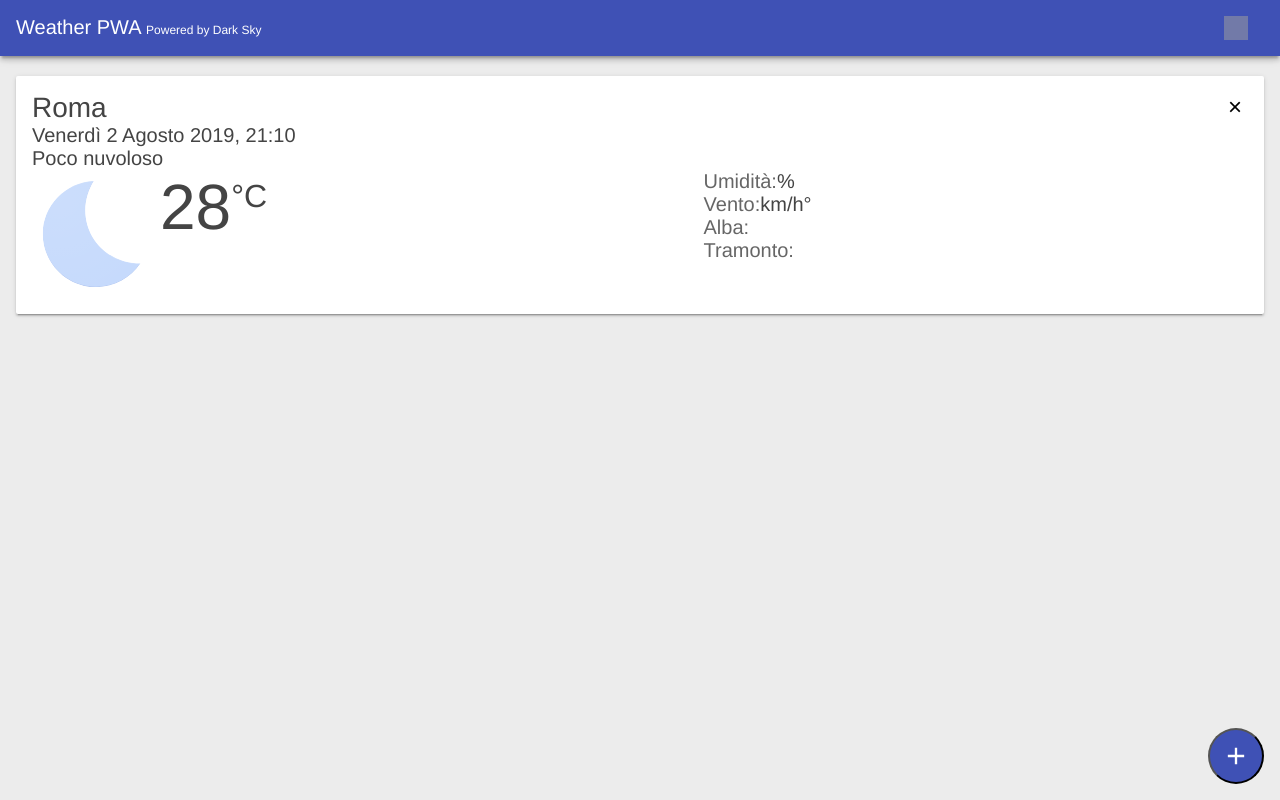
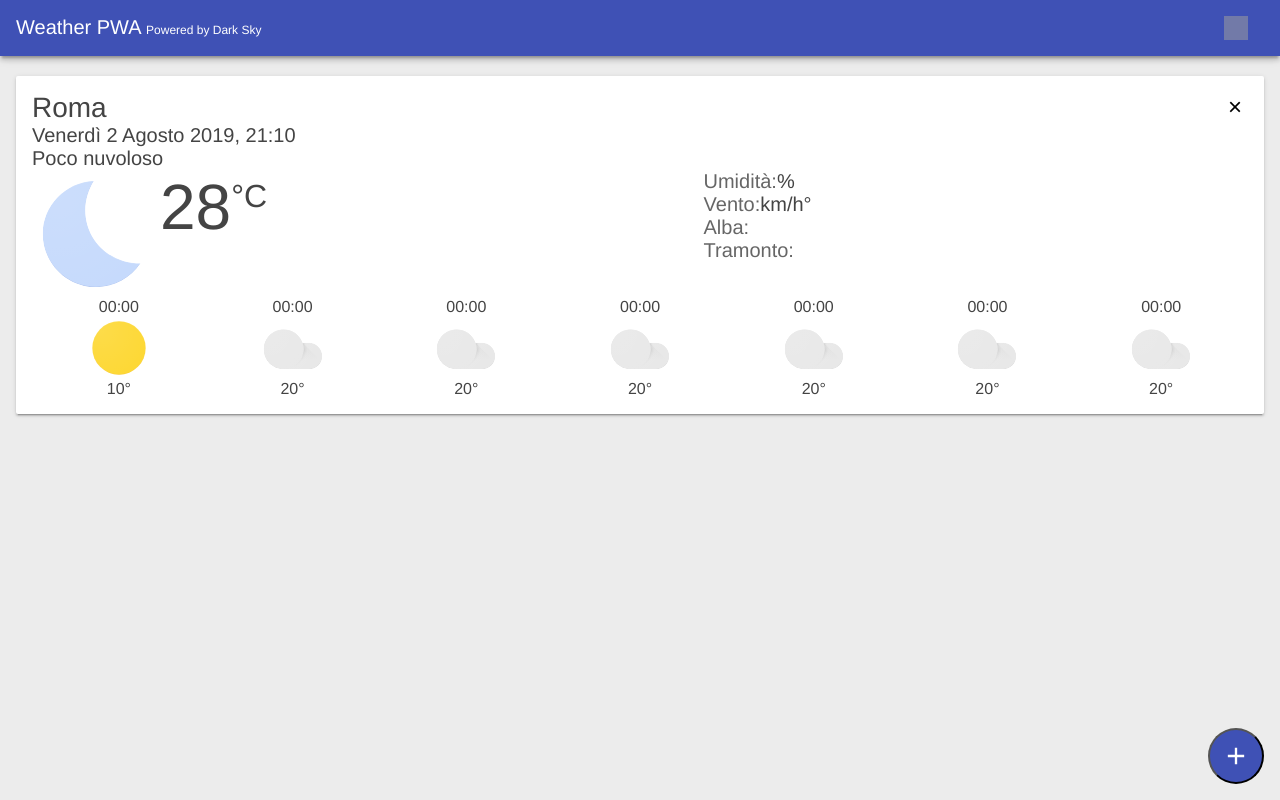
Before and after one commit to csarnataro/meteo, a Vue app: page / in a window 1280 px wide. Built offline with nearby package versions, Linux system fonts and the light colour scheme; grey boxes are pictures that could not be loaded; the HTML template or start-up script is replaced by a standard one.

Commit message:
Added 'Next days' components.

```diff
--- a/src/components/WeatherTemplate.vue
+++ b/src/components/WeatherTemplate.vue
@@ -11,12 +11,23 @@
       :temperature="28"
       :icon="'clear-night'"
     />
+    <Future :days="[
+      {temperature: 10, timestamp: 1, icon:'clear-day'},
+      {temperature: 20, timestamp: 2, icon:'cloudy' },
+      {temperature: 20, timestamp: 3, icon:'cloudy' },
+      {temperature: 20, timestamp: 4, icon:'cloudy' },
+      {temperature: 20, timestamp: 5, icon:'cloudy' },
+      {temperature: 20, timestamp: 6, icon:'cloudy' },
+      {temperature: 20, timestamp: 7, icon:'cloudy' },
+
+    ]"/>
   </div>
 </template>
 <script>
 
 import CardSpinner from './CardSpinner'
 import Current from './current/Current'
+import Future from './future/Future'
 import RemoveCardButton from './RemoveCardButton'
 
 export default {
@@ -24,6 +35,7 @@ export default {
   components: {
     CardSpinner,
     Current,
+    Future,
     RemoveCardButton
   }
 }
--- /dev/null
+++ b/src/components/future/Future.vue
@@ -0,0 +1,28 @@
+<template>
+  <div class="future">
+    <SingleDay
+      v-bind:key="day.timestamp"
+      v-for="day in days"
+      :temperature="day.temperature"
+      :icon="day.icon" />
+  </div>
+</template>
+
+<script>
+import SingleDay from './SingleDay'
+
+export default {
+  name: 'Future',
+  props: {
+    days: Array
+  },
+  components: {
+    SingleDay
+  },
+}
+</script>
+<style scoped>
+.future {
+  display: flex;
+}
+</style>
--- /dev/null
+++ b/src/components/future/SingleDay.vue
@@ -0,0 +1,61 @@
+<template>
+  <!--
+  <div class="visual">
+    <div :class="'icon ' + this.icon "></div>
+    <div class="temperature">
+      <span class="value">{{ this.temperature }}</span><span class="scale">°{{ this.scale }}</span>
+    </div>
+  </div>
+  -->
+  <div class="oneday">
+    <div class="date">00:00</div>
+    <div :class="'icon ' + this.icon "></div>
+    <div class="temp-high">
+      <span class="value">{{ this.temperature }}</span>°
+    </div>
+  </div>
+
+</template>
+
+<script>
+export default {
+  name: 'SingleDay',
+  props: {
+    icon: String,
+    temperature: Number
+  }
+}
+</script>
+<style scoped>
+.oneday {
+  flex-grow: 1;
+  text-align: center;
+}
+
+.oneday .icon {
+  height: 64px;
+  margin-left: auto;
+  margin-right: auto;
+  width: 64px;
+}
+
+.oneday .temp-high,
+.oneday .temp-low {
+  display: inline-block;
+}
+
+.oneday .temp-low {
+  color: #666;
+}
+
+/**
+ * Media query to adjust size of content for small screens
+ */
+
+@media (max-width: 450px) {
+  .oneday .icon {
+    height: 32px;
+    width: 32px;
+  }
+}
+</style>
```
